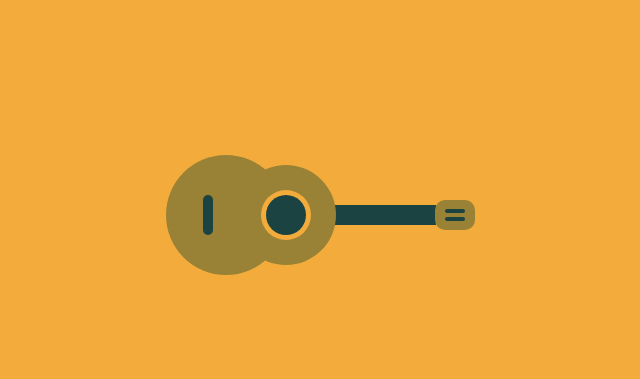
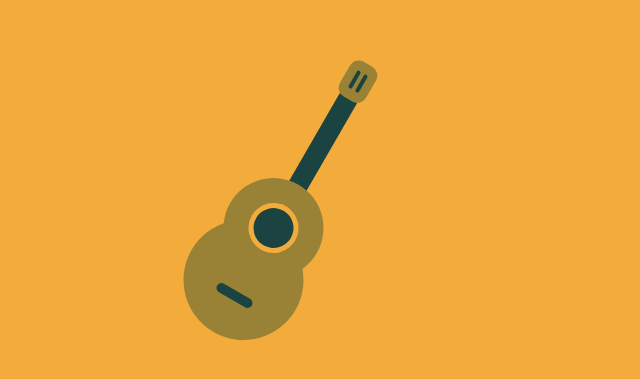
Before and after one commit to mgcodingfun/css-course, a plain HTML site: page gitar/index.html in a window 1280 px wide. Shown: the part 193-572 px from the top of the page, without its empty margins (367-1007 px from the left). Drawn offline with Linux system fonts and the light colour scheme.

Commit message:
Add files via upload

```diff
--- a/gitar/index.html
+++ b/gitar/index.html
@@ -15,10 +15,10 @@
         align-items: center;
       }
       .main_container {
-        margin-left: 40px;
         display: flex;
         justify-content: center;
         align-items: center;
+        transform: rotate(-60deg);
       }
       .circle {
         background: #998235;
```
